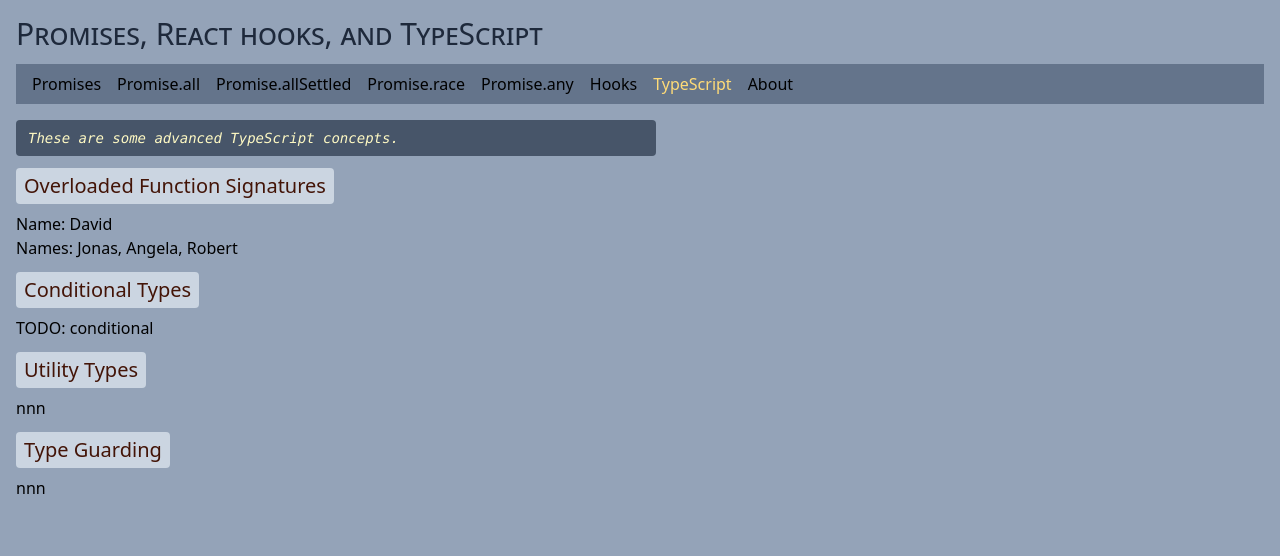
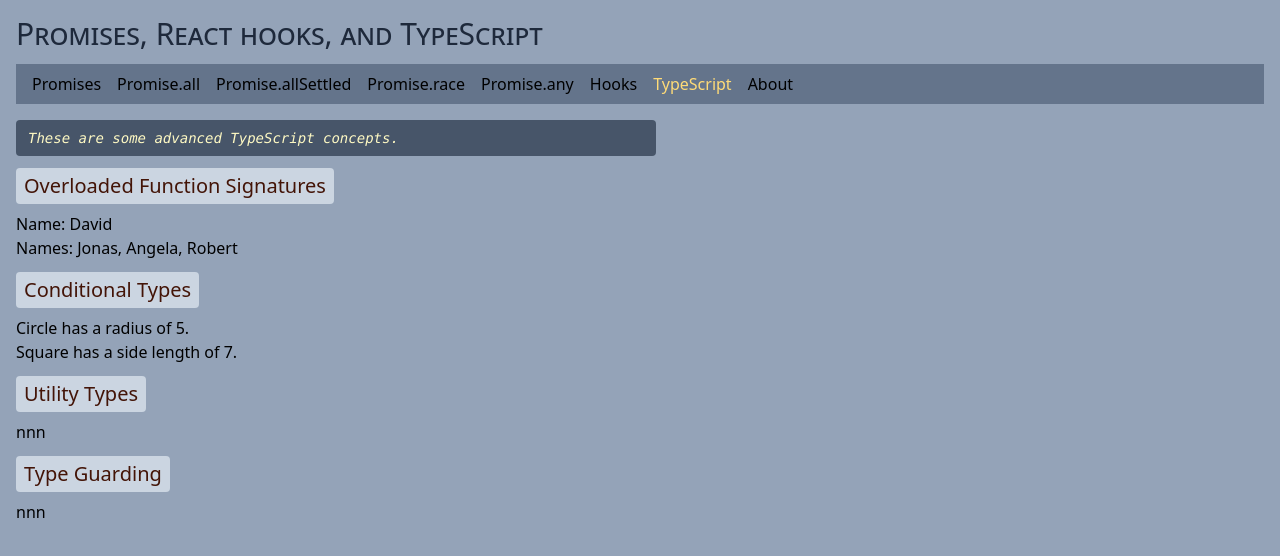
Before and after one commit to edwardtanguay/et772-promises-hooks-typescript, a React (Vite) app: page /typescript in a window 1280 px wide. Shown: the top 556 px of the page. Built offline with nearby package versions, Linux system fonts and the light colour scheme.

Commit message:
conditional ok

```diff
--- a/src/components/TypeScriptConditionalTypes.tsx
+++ b/src/components/TypeScriptConditionalTypes.tsx
@@ -1,5 +1,37 @@
+interface Circle {
+	kind: "circle";
+	radius: number;
+}
+
+interface Square {
+	kind: "square";
+	sideLength: number;
+}
+
+type ShapeProperties<T> = T extends { kind: "circle" }
+	? { radius: number }
+	: T extends { kind: "square" }
+	? { sideLength: number }
+	: never;
+
+// Test cases
+type CircleProps = ShapeProperties<Circle>;
+type SquareProps = ShapeProperties<Square>;
+// type InvalidShapeProps = ShapeProperties<{ kind: "triangle" }>; // is of type never
+
 export const TypeScriptConditionalTypes = () => {
+	const circle: CircleProps = {
+		radius: 5,
+	};
+
+	const square: SquareProps = {
+		sideLength: 7,
+	};
+
 	return (
-		<p>TODO: conditional</p>
-	)
-}
+		<>
+			<p>Circle has a radius of {circle.radius}.</p>
+			<p>Square has a side length of {square.sideLength}.</p>
+		</>
+	);
+};
```
